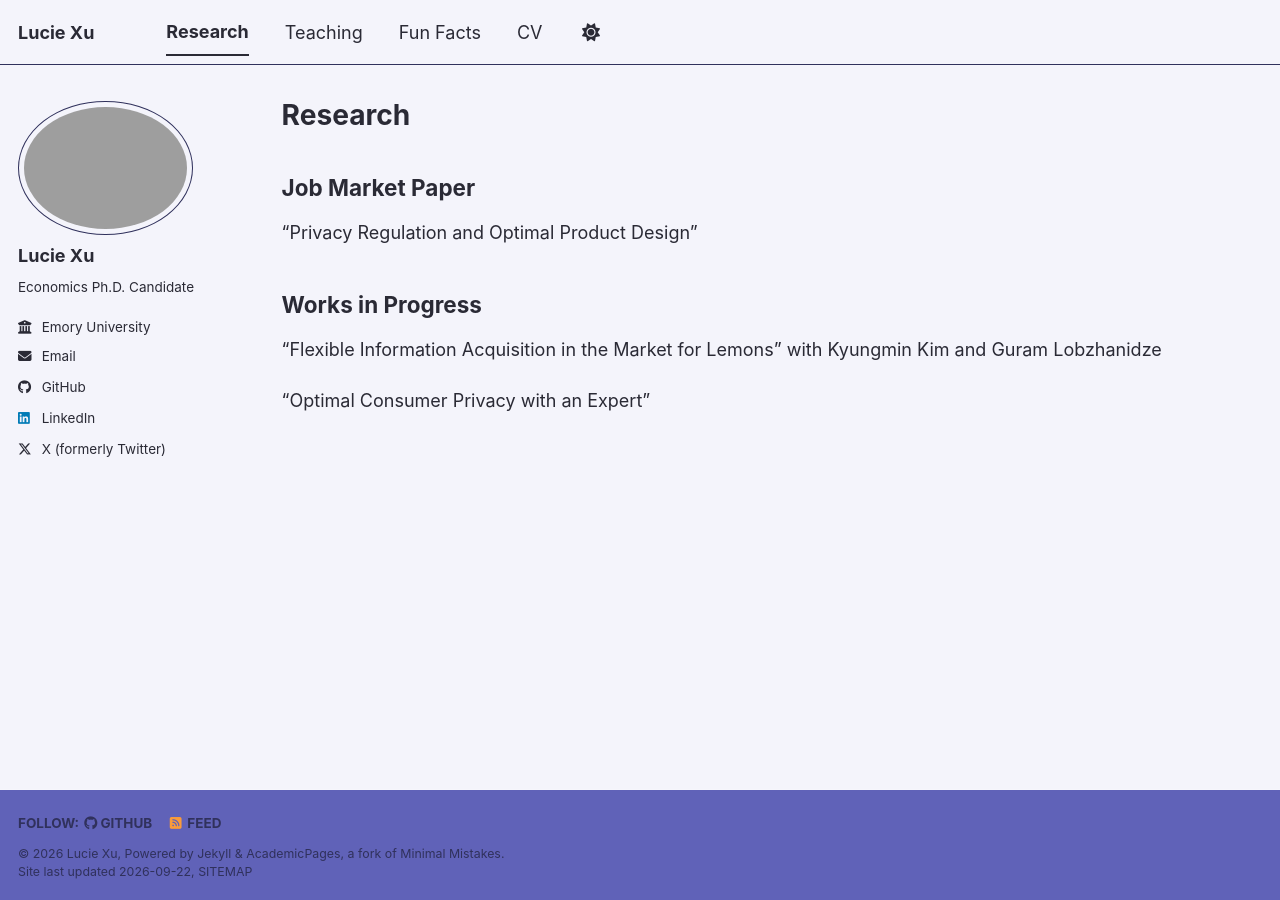
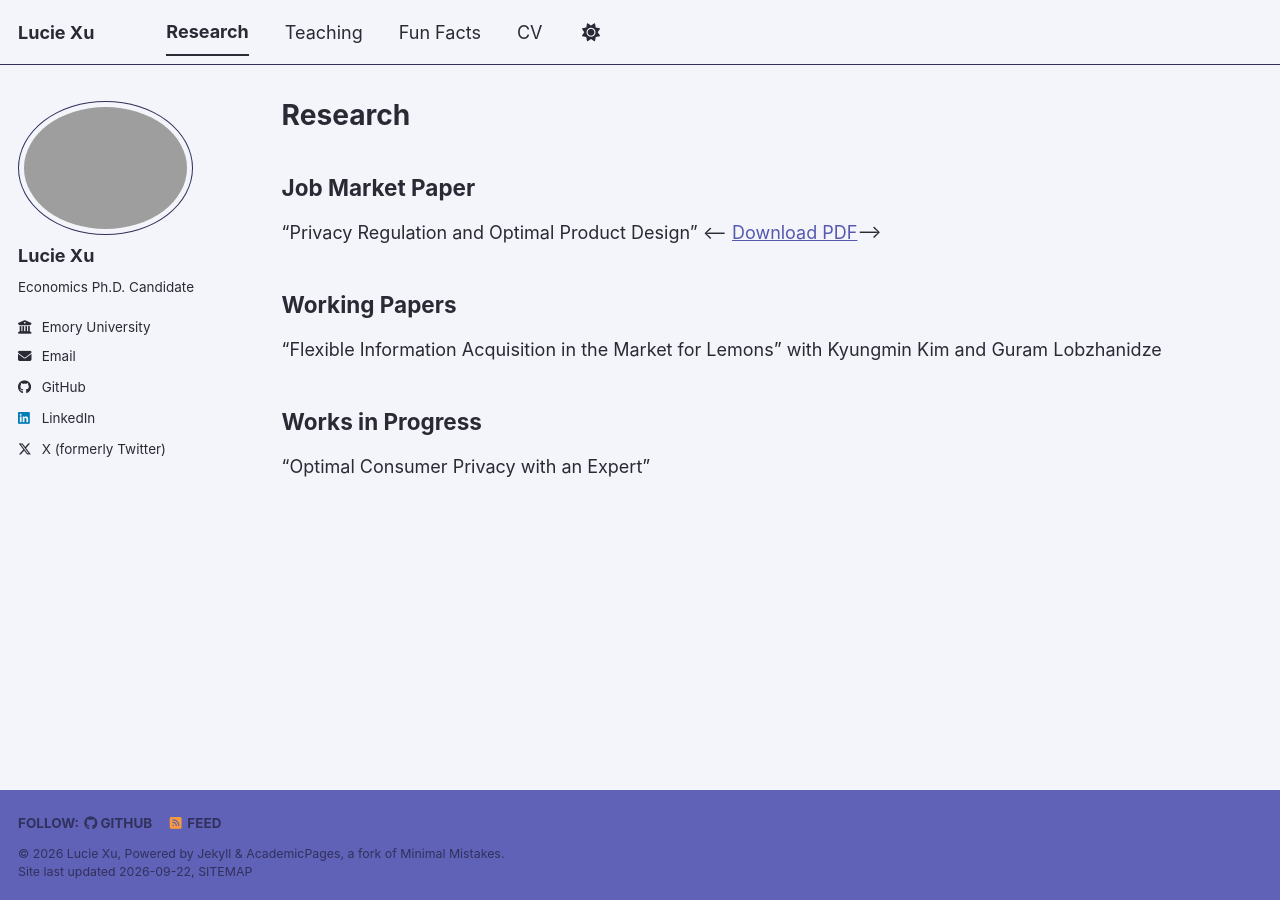
Before and after one commit to lucieexu27/lucieexu27.github.io, a Jekyll site: the page built from _pages/research.md, in a window 1280 px wide. Built offline with Jekyll 4.4.1, drawn with Linux system fonts in a browser that asks for light colours; a style sheet for code colours, icons or effects is not loaded.

Commit message:
Update section titles and comment syntax in research.md

```diff
--- a/_pages/research.md
+++ b/_pages/research.md
@@ -8,11 +8,11 @@ author_profile: true
 ## Job Market Paper
 
 "Privacy Regulation and Optimal Product Design"
-<!-- [Download PDF](/files/job-market-paper.pdf)-->
+<-- [Download PDF](/files/job-market-paper.pdf)-->
 
-## Works in Progress
-
+## Working Papers
 "Flexible Information Acquisition in the Market for Lemons"
 with Kyungmin Kim and Guram Lobzhanidze
 
+## Works in Progress
 "Optimal Consumer Privacy with an Expert"
```
